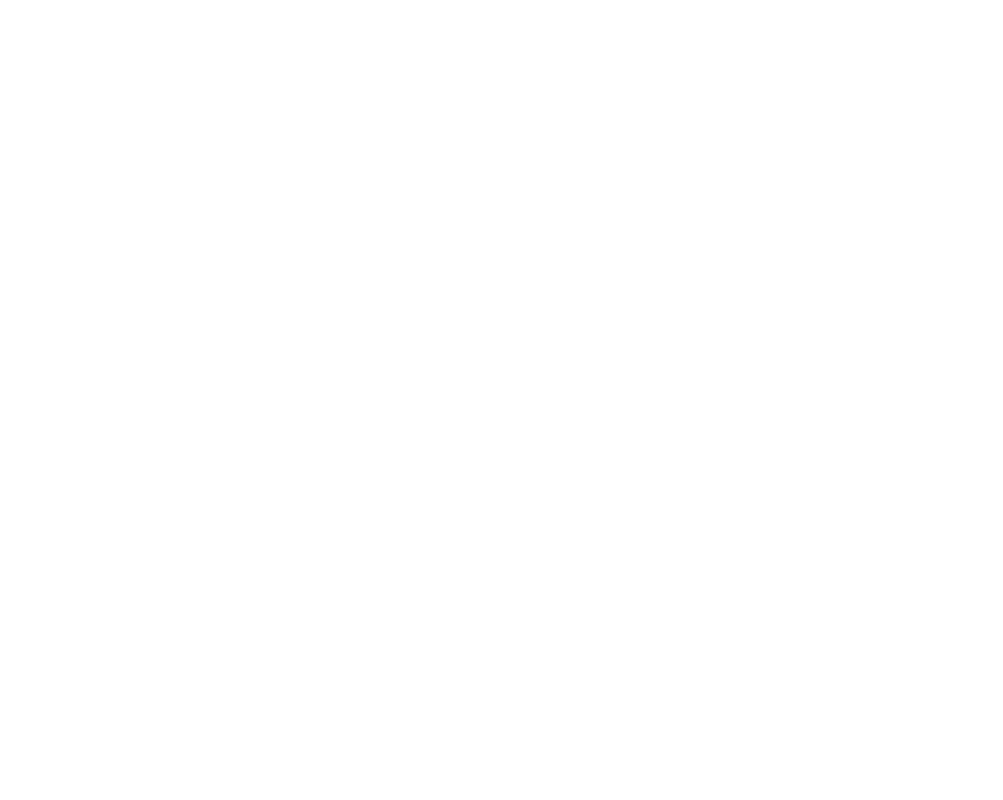
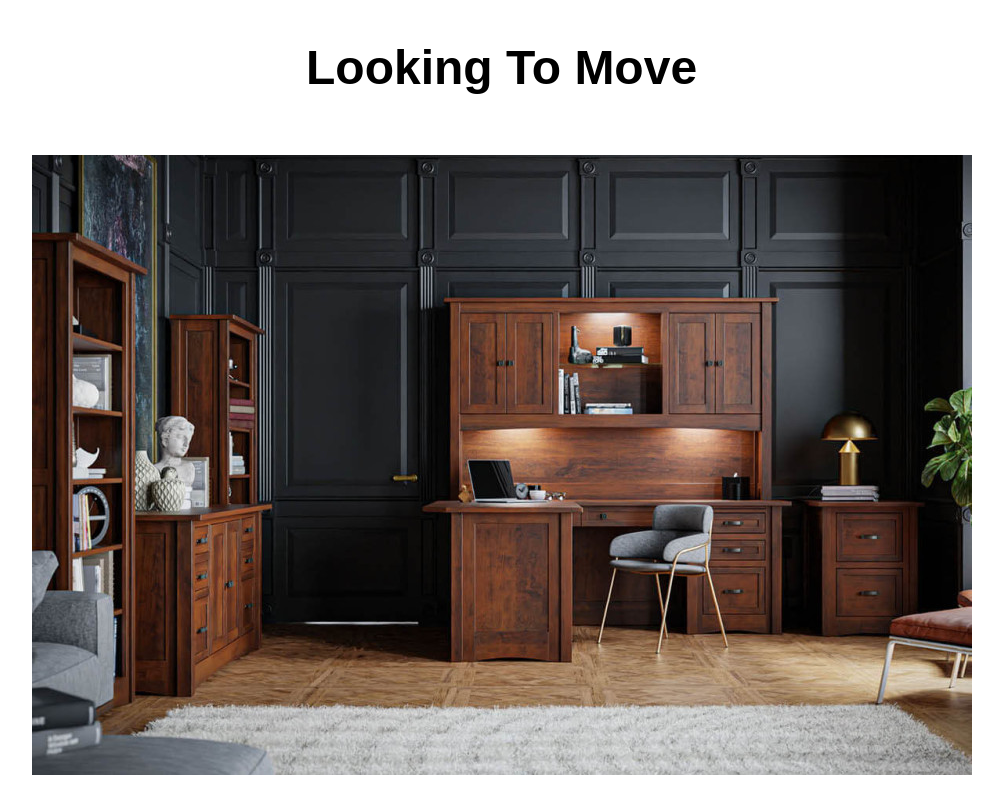
Before and after one commit to jahardesty/Lets-Move, a plain HTML site: page index.html in a window 1280 px wide. Shown: the whole page, without its empty margins (138-1141 px from the left). Drawn offline with nearby package versions, Linux system fonts and the light colour scheme.

Commit message:
style changes

```diff
--- a/index.html
+++ b/index.html
@@ -3,9 +3,21 @@
 <head>
     <meta charset="UTF-8">
     <meta name="viewport" content="width=device-width, initial-scale=1.0">
-    <title>Document</title>
+    <title>Lets Move</title>
+    <link rel='stylesheet' href='styles.css'/>
+    <link
+    rel='stylesheet'
+    href='https://cdnjs.cloudflare.com/ajax/libs/animate.css/4.1.1/animate.min.css'
+    />
+
 </head>
 <body>
-
+  <div class='container'>
+    <h1 class='animate__animated animate__zoomIn' style='text-align: center'>Looking To Move</h1>
+    <br>
+  </div>
+  <div class='child'>
+    <img src="marfa.jpg" alt="Office Picture" class='office' id='image'>
+  </div>
 </body>
 </html>
--- a/styles.css
+++ b/styles.css
@@ -0,0 +1,11 @@
+body {
+    display: flex;
+    flex-direction: column;
+    align-items: center;
+    justify-content: center;
+}
+
+.container {
+   font-family: fantasy;
+   font-size: 24px;
+}
```
Also changed, not shown: marfa.jpg (added).
